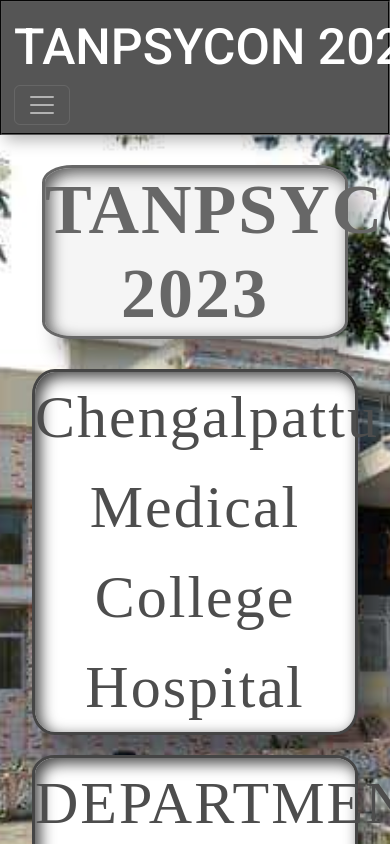
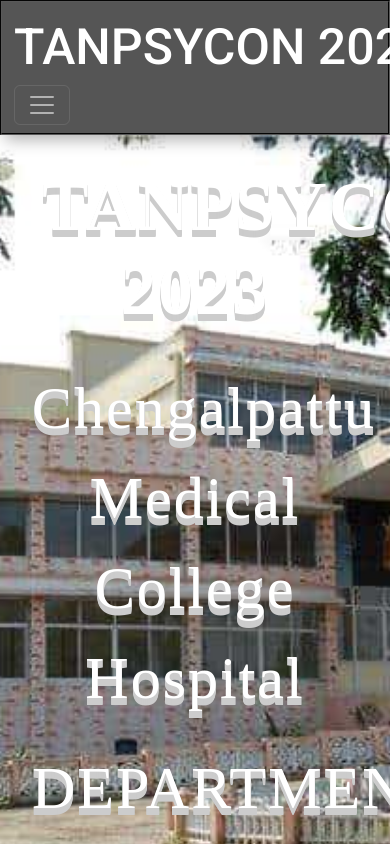
Before and after one commit to RAKESHM28102000/tn-app, a React (Create React App) app: page / in a window 390 px wide. Shown: the top 844 px of the page. Built offline with nearby package versions, Linux system fonts and the light colour scheme.

Commit message:
final  frontend and  removed heading background

```diff
--- a/public/CSS/style.css
+++ b/public/CSS/style.css
@@ -74,47 +74,48 @@ a{
     min-height:100vh;
  }
  #home h1{
-    background-color: rgb(245, 245, 245) !important;
+    /* background-color: rgb(245, 245, 245) !important;
     border: 3px  solid #676767;
     border-radius:10%;
+    box-shadow:15px 20px 20px rgba(0,0,0,.3),
+                inset 5px 5px 15px rgb(89, 89, 89); */
     font-size:70px;
-    font-weight:bold;
+    font-weight:700;
     text-align: center;
-    color: #676767;
+    color: #ffffff;
     font-family:"fantasy";
     margin:30px;
-    box-shadow:15px 20px 20px rgba(0,0,0,.3),
-                inset 5px 5px 15px rgb(89, 89, 89);
+
     letter-spacing:2px;
-    /* text-shadow: 0px 1px 0px #ccc,
+    text-shadow: 0px 1px 0px #ccc,
                  0px 2px 0px #ccc,
                  0px 3px 0px #ccc,
                  0px 4px 0px #ccc,
                  0px 5px 0px #ccc,
                  0px 6px 0px #ccc,
-                 0px 7px 0px #ccc; */
+                 0px 7px 0px #ccc;
  }
 
  #home p{
     margin:20px;
-    background-color: rgb(255, 255, 255) !important;
+    /* background-color: rgb(255, 255, 255) !important;
     border-radius:7%;
     border:3px solid #454545;
     box-shadow:15px 20px 20px rgba(0, 0,0, .3),
-                inset 5px 5px 15px rgb(64, 64, 64);
+                inset 5px 5px 15px rgb(64, 64, 64); */
     font-size:60px;
     text-align:center;
     padding: auto;
-    color:  #4d4d4d;
+    color:  #ffffff;
     font-family:"fantasy";
     letter-spacing:2px;
-    /* text-shadow: 0px 1px 0px #ccc,
+    text-shadow: 0px 1px 0px #ccc,
                  0px 2px 0px #ccc,
                  0px 3px 0px #ccc,
                  0px 4px 0px #ccc,
                  0px 5px 0px #ccc,
                  0px 6px 0px #ccc,
-                 0px 7px 0px #ccc; */
+                 0px 7px 0px #ccc;
  }
 .homeh1:hover{
     box-shadow: inset 5px 5px 10px rgba(255, 255, 255, 0.3),
@@ -355,17 +356,18 @@ a{
         min-height:100vh;
      }
      #home h1{
-        background-color: rgb(245, 245, 245) !important;
+        /* background-color: rgb(245, 245, 245) !important;
         border: 3px  solid #676767;
         border-radius:10%;
+        box-shadow:15px 20px 20px rgba(0,0,0,.3),
+        inset 5px 5px 15px rgb(89, 89, 89); */
         font-size:70px;
-        font-weight:bold;
+        font-weight:700;
         text-align: center;
-        color: #676767;
+        color: #ffffff;
         font-family:"fantasy";
         margin:30px;
-        box-shadow:15px 20px 20px rgba(0,0,0,.3),
-                    inset 5px 5px 15px rgb(89, 89, 89);
+
         letter-spacing:2px;
         /* text-shadow: 0px 1px 0px #ccc,
                      0px 2px 0px #ccc,
@@ -378,15 +380,15 @@ a{
 
      #home p{
         margin:20px;
-        background-color: rgb(255, 255, 255) !important;
+        /* background-color: rgb(255, 255, 255) !important;
         border-radius:7%;
         border:3px solid #454545;
         box-shadow:15px 20px 20px rgba(0, 0,0, .3),
-                    inset 5px 5px 15px rgb(64, 64, 64);
+                    inset 5px 5px 15px rgb(64, 64, 64); */
         font-size:60px;
         text-align:center;
         padding: auto;
-        color:  #4d4d4d;
+        color:  #ffffff;
         font-family:"fantasy";
         letter-spacing:2px;
         /* text-shadow: 0px 1px 0px #ccc,
--- a/src/components/Contact.jsx
+++ b/src/components/Contact.jsx
@@ -4,12 +4,45 @@ function Contact() {
   return (<section id="contact">
     <footer>
      <div className="footerClass">
-         <address class="address" >
+         {/* <address class="address" >
                    <h4>Conference Secretariat</h4>
                    <h5>Dr.Unkown</h5>
                    <p></p>
                    <p>+91 00000000</p>
-         </address>
+         </address> */}
+     <div className="row">
+             <div className="col-lg-4 col-md-6 pricing-column" >
+                  <div className="card">
+                   <div className="card-header"><h3>Contact-1</h3></div>
+                    <div className="card-body">
+                     <img className="img-items" width="40%" height="40%" sx={{borderRadius:"30%"}} src="./images/IMG-20230314-WA0009.jpg" alt='cont-1'/>
+                     <p>person</p>
+                     <button className="btn btn-lg btn-block btn-dark button-in-cart" type="button">Message</button>
+                    </div>
+                </div>
+              </div>
+          <div className="col-lg-4 col-md-6 pricing-column" >
+               <div className="card">
+                     <div className="card-header"><h3>Contact-2</h3></div>
+                     <div className="card-body">
+                     <img className="img-items" width="40%" height="40%" src="./images/IMG-20230314-WA0009.jpg" alt='cont-2'/>
+                     <p>person</p>
+                      <button className="btn btn-lg btn-block btn-dark button-in-cart" type="button">Message</button>
+                      </div>
+               </div>
+           </div>
+           <div className="col-lg-4 col-md-6 pricing-column" >
+             <div className="card">
+               <div className="card-header"><h3>Contact-3</h3></div>
+                 <div className="card-body">
+                 <img className="img-items" width="40%" height="40%" src="./images/IMG-20230314-WA0009.jpg" alt='cont-3'/>
+                 <p>person</p>
+                 <button className="btn btn-lg btn-block btn-dark button-in-cart" type="button">Message</button>
+                 </div>
+              </div>
+           </div>
+     </div>
+
 
          <p>Copyright @ TANPSYCON 2023 </p>
     </div>
--- a/src/components/Form.jsx
+++ b/src/components/Form.jsx
@@ -31,7 +31,7 @@ function  setform(event){
 function handelSubmit(event){
   console.log(form);
   alert("succesfully submitted");
-  alert("your name:"+form.name+",your emailId: "+form.email+",your Mobile No: "+form.mobileNo +", your Note: "+form.message);
+  alert("your name:"+form.name+", \n your emailId: "+form.email+", \n your Mobile No: "+form.mobileNo +", \n your Note: "+form.message);
 
       //  try{
       //      await axios.post("http://localhost:3000",{form})
```
